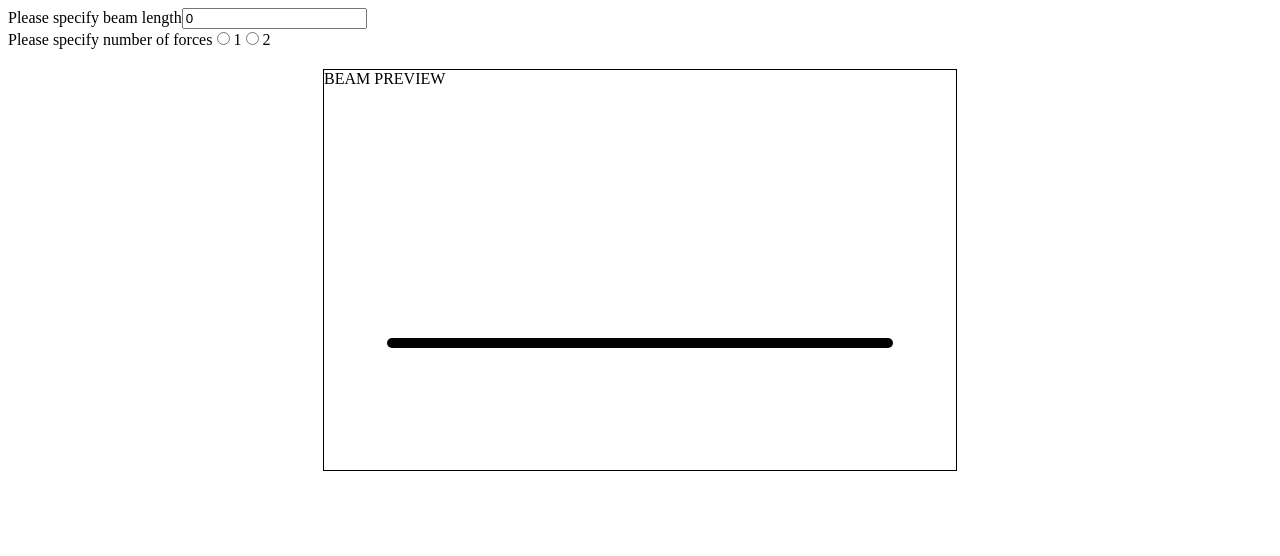
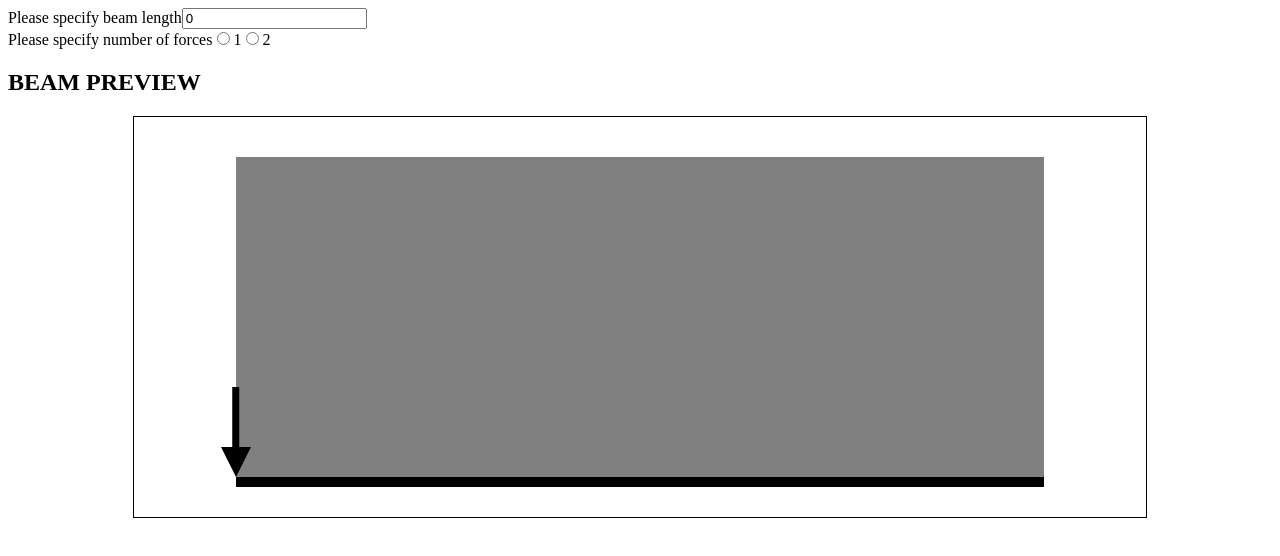
Before and after one commit to krzysztof-kuik/Project_Beam_Calculator, a React (Create React App) app: page / in a window 1280 px wide. Shown: the top 556 px of the page. Built offline with nearby package versions, Linux system fonts and the light colour scheme.

Commit message:
update: beamPreview component, app component, from component, arrow mixin added

```diff
--- /dev/null
+++ b/src/assets/mixins.scss
@@ -0,0 +1,22 @@
+@mixin arrow($color, $width:30px, $height: 90px) {
+    position: relative;
+    width: 0;
+    height: 0;
+    border-left: ($width/2) solid transparent;
+    border-right: ($width/2) solid transparent;
+    border-top: ($height/3) solid $color;
+    position: absolute;
+    bottom: 0;
+    transform: translateX(-50%);
+    left: 0;
+
+    &:after {
+        content: '';
+        transform: translateX(-50%);
+        width: ($width/4);
+        height: (2*$height/3);
+        background-color: $color;
+        position: absolute;
+        bottom: ($height/3);
+    }
+}
--- a/src/components/app/app.js
+++ b/src/components/app/app.js
@@ -22,21 +22,19 @@ class App extends Component {
       })
     }
 
-    // let newState = data
-    // this.setState({
-    //   newState
-    // })
-    // const target = data.target;
-    // this.setState({
-    //   [target.name]: target.value
-    // })
   }
 
   render() {
     return (
       <>
         <Form getState={this.getState} />
-        <BeamPreview />
+        <BeamPreview
+          numOfForces={this.state.numOfForces}
+          forceX1={this.state.force_1_X}
+          forceX2={this.state.force_2_X}
+          forceVal1={this.state.force_1_Value}
+          forceVal2={this.state.force_2_Value}
+        />
       </>
     )
   }
--- a/src/components/beam_preview/beam_preview.js
+++ b/src/components/beam_preview/beam_preview.js
@@ -4,11 +4,20 @@ import './beam_preview.scss';
 
 class BeamPreview extends Component {
     render() {
+        console.log(this.props);
+
         return (
-            <div className="beamPreview">
-                BEAM PREVIEW
-                <div className="beamPreview__beam"></div>
-            </div>
+            <>
+                <h2>BEAM PREVIEW</h2>
+                <div className="beamPreview">
+                    <div className="beamContainer">
+                        <div className="beamContainer__force"></div>
+                        <div className="beamContainer__beam"></div>
+
+
+                    </div>
+                </div>
+            </>
         )
     }
 }
--- a/src/components/beam_preview/beam_preview.scss
+++ b/src/components/beam_preview/beam_preview.scss
@@ -1,17 +1,39 @@
+@import '../../assets/mixins.scss';
+
 .beamPreview {
-    width: 50%;
+    width: 80%;
     height: 400px;
     border: 1px solid black;
     margin: 20px auto;
+    display: flex;
+    align-items: center;
+    justify-content: center;
     // display: flex;
     // flex-direction: column;
     // justify-content: center;
 
-    .beamPreview__beam {
+    .beamContainer {
         width: 80%;
-        height: 10px;
-        background-color: black;
-        border-radius: 5px;
-        margin: 250px auto auto auto;
+        height: 80%;
+        background-color: GREY;
+        position: relative;
+
+        .beamContainer__beam {
+            width: 100%;
+            height: 10px;
+            background-color: black;
+            position: absolute;
+            bottom: 0;
+            transform: translateY(100%);
+        }
+
+        .beamContainer__force {
+            // width: 50px;
+            // height: 80px;
+            // border: 1px solid black;
+            // position: absolute;
+            // bottom: 0;
+            @include arrow(black)
+        }
     }
 }
--- a/src/components/form/form.js
+++ b/src/components/form/form.js
@@ -18,7 +18,7 @@ class Form extends Component {
   radioHandler = (e) => {
     this.setState({
       numOfForces: parseInt(e.target.value),
-    })
+    }, () => { this.props.getState(this.state) })
   }
 
   numInputHandler = (e, i) => {
@@ -35,21 +35,17 @@ class Form extends Component {
     else {
       this.setState({
         [e.target.name]: parseInt(e.target.value),
-      }, () => {this.props.getState(this.state)})
+      }, () => { this.props.getState(this.state) })
     }
-    console.log(this.state);
-
   }
 
 
   render() {
-    console.log(this.props);
+
     let forceForms = [];
     for (let i = 1; i <= this.state.numOfForces; i++) {
 
       let minXValue = i >= 2 ? parseInt(this.state[`force_${i - 1}_X`]) + 1 : 0;
-
-      // let xValue = parseInt(this.state[`force_${i - 1}_X`]) >= parseInt(this.state[`force_${i}_X`]) + 1 ? minXValue : parseInt(this.state[`force_${i}_X`]);
 
       forceForms.push(
 
```
